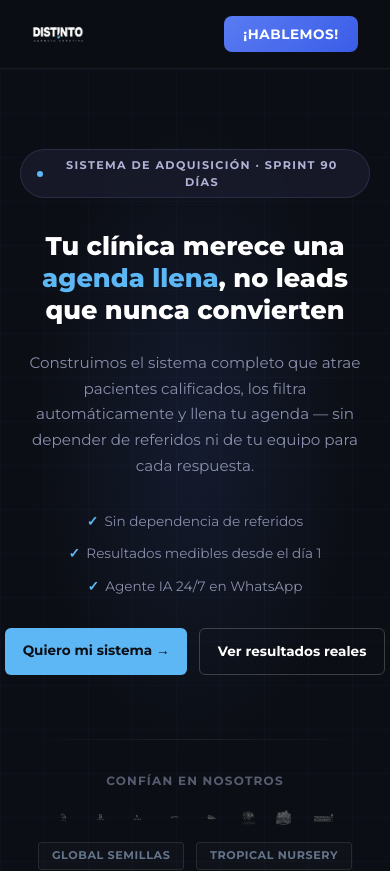
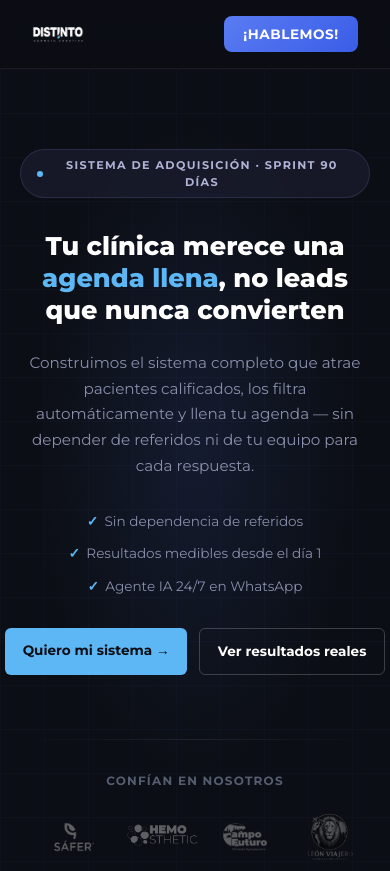
Before and after one commit to DavidRestrepoo/pyDistinto, an Angular app: page /landing in a window 390 px wide. Shown: the top 871 px of the page. Built offline with nearby package versions, Linux system fonts and the light colour scheme.

Commit message:
feat: integrar carrusel infinito de logos en la sección de confianza de landing

```diff
--- a/src/app/pages/landing/landing.component.html
+++ b/src/app/pages/landing/landing.component.html
@@ -43,10 +43,15 @@
         <hr class="trust-divider" />
         <div class="trust-content">
           <span class="trust-label">CONFÍAN EN NOSOTROS</span>
-          <div class="trust-logos">
-            @for (logo of partnerLogos(); track $index) {
-              <img [src]="logo" alt="Logo Cliente" class="trust-logo-img" />
-            }
+          <div class="client-strip-wrapper" aria-label="Marcas aliadas">
+            <div class="client-strip-track">
+              @for (logo of partnerLogos(); track $index) {
+                <img [src]="logo" alt="Logo Cliente" class="client-logo-img" />
+              }
+              @for (logo of partnerLogos(); track 'dup-' + $index) {
+                <img [src]="logo" alt="" class="client-logo-img" aria-hidden="true" />
+              }
+            </div>
           </div>
         </div>
         <div class="trust-badges">
--- a/src/app/pages/landing/landing.component.scss
+++ b/src/app/pages/landing/landing.component.scss
@@ -287,6 +287,7 @@ em {
       justify-content: space-between;
       gap: 2rem;
       padding: 0.5rem 0;
+      overflow: hidden;
     }
 
     .trust-label {
@@ -298,25 +299,44 @@ em {
       text-transform: uppercase;
     }
 
-    .trust-logos {
+    .client-strip-wrapper {
+      flex-grow: 1;
+      overflow: hidden;
+      position: relative;
+      mask-image: linear-gradient(to right, transparent, black 10%, black 90%, transparent);
       display: flex;
       align-items: center;
-      justify-content: flex-end;
-      flex-wrap: wrap;
-      gap: 2rem;
-      flex-grow: 1;
-    }
-
-    .trust-logo-img {
-      height: 20px;
+    }
+
+    .client-strip-track {
+      display: flex;
+      align-items: center;
+      gap: 3rem;
+      width: max-content;
+      animation: scroll-marquee 25s linear infinite;
+    }
+
+    .client-logo-img {
+      height: 100px;
       width: auto;
+      max-width: 220px;
       object-fit: contain;
+      pointer-events: none;
       filter: grayscale(1) brightness(0.7) opacity(0.5);
-      transition: filter 0.3s ease;
+      transition: filter 0.3s ease, transform 0.2s ease;
 
       &:hover {
         filter: grayscale(0) brightness(1) opacity(0.9);
       }
+
+      &[src*="logo-01.png"] { transform: scale(1.5); }
+      &[src*="logo-02.png"] { transform: scale(1.65); }
+      &[src*="logo-03.png"] { transform: scale(1.5); }
+      &[src*="logo-04.png"] { transform: scale(2.4); }
+      &[src*="logo-05.png"] { transform: scale(1.65); }
+      &[src*="logo-07.png"] { transform: scale(0.98); }
+      &[src*="logo-08.png"] { transform: scale(0.85); }
+      &[src*="logo-09.png"] { transform: scale(0.85); }
     }
 
     .trust-badges {
@@ -1745,14 +1765,17 @@ em {
         align-items: center;
       }
 
-      .trust-logos {
-        justify-content: center;
-        gap: 1.25rem;
+      .client-strip-wrapper {
         width: 100%;
       }
 
-      .trust-logo-img {
-        height: 16px;
+      .client-logo-img {
+        height: 54px !important;
+        max-width: 130px !important;
+      }
+
+      .client-strip-track {
+        gap: 1.75rem !important;
       }
 
       .trust-badges {
@@ -2074,3 +2097,12 @@ em {
     gap: 1rem;
   }
 }
+
+@keyframes scroll-marquee {
+  from {
+    transform: translateX(0);
+  }
+  to {
+    transform: translateX(calc(-50% - 3rem));
+  }
+}
```
